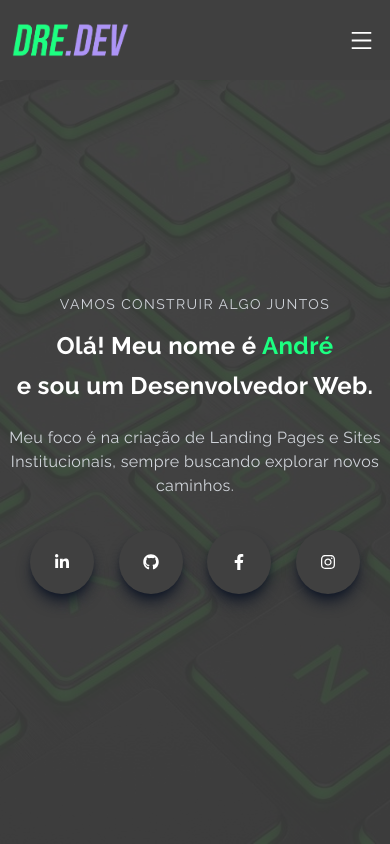
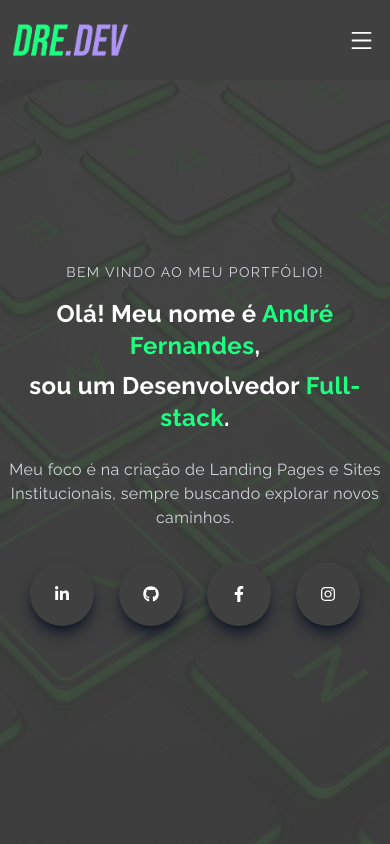
Before and after one commit to Dredeco/portfolio, a Next.js app: page /components/Main in a window 390 px wide. Built offline with nearby package versions, Linux system fonts and the light colour scheme.

Commit message:
Feat: atualização das informações

```diff
--- a/pages/components/Main.jsx
+++ b/pages/components/Main.jsx
@@ -3,6 +3,13 @@ import Link from 'next/link';
 import React from 'react';
 import { FaFacebookF, FaGithub, FaInstagram, FaLinkedinIn } from 'react-icons/fa';
 import BgImage from '../../public/images/teclado.jpg'
+
+const buttons = [
+  {name: "LinkedIn", link: "https://www.linkedin.com/in/andrefersouza/", icon: <FaLinkedinIn /> },
+  {name: "Github", link: "https://github.com/dredeco", icon: <FaGithub /> },
+  {name: "Facebook", link: "https://facebook.com/andrefersouza", icon: <FaFacebookF /> },
+  {name: "Instagram", link: "https://instagram.com/dredeco.dev", icon: <FaInstagram /> }
+]
 
 const Main = () => {
   return (
@@ -21,56 +28,30 @@ const Main = () => {
         />
         <div>
           <p className='uppercase text-sm tracking-widest mt-36 text-gray-300'>
-            VAMOS CONSTRUIR ALGO JUNTOS
+            Bem vindo ao meu portfólio!
           </p>
           <h1 className='pt-4 text-white text-2xl sm:text-4xl'>
-            Olá! Meu nome é<span className='text-[#1cff81]'> André</span>
+            Olá! Meu nome é<span className='text-[#1cff81]'> André Fernandes</span>,
           </h1>
-          <h1 className='py-2 text-white text-2xl sm:text-4xl'>e sou um Desenvolvedor Web.</h1>
+          <h1 className='py-2 text-white text-2xl sm:text-4xl'>sou um Desenvolvedor <span className='text-[#1cff81]'> Full-stack</span>.</h1>
           <p className='py-4 text-gray-300 sm:max-w-[70%] m-auto'>
             Meu foco é na criação de Landing Pages e Sites Institucionais, sempre buscando explorar novos caminhos.
           </p>
           <div className='flex items-center justify-between max-w-[330px] m-auto py-4'>
+            {
+              buttons.map((button) => (
                 <a
-              href='https://www.linkedin.com/in/andrefersouza/'
+                  href={button.link}
                   target='_blank'
                   rel='noreferrer'
                   className='z-50'
                 >
-              <div className='rounded-full bg-[#404040] shadow-lg shadow-gray-900 p-6 cursor-pointer hover:scale-110 ease-in duration-300'>
-                <FaLinkedinIn/>
+                  <div className='rounded-full bg-[#404040] shadow-lg shadow-gray-900 p-6 cursor-pointer hover:scale-110 ease-in duration-300 hover:bg-[#129c50]'>
+                    {button.icon}
                   </div>
                 </a>
-            <a
-              href='https://github.com/dredeco'
-              target='_blank'
-              rel='noreferrer'
-              className='z-50'
-            >
-              <div className='rounded-full bg-[#404040] shadow-lg shadow-gray-900 p-6 cursor-pointer hover:scale-110 ease-in duration-300'>
-                <FaGithub />
-              </div>
-            </a>
-            <a
-              href='https://facebook.com/andrefersouza'
-              target='_blank'
-              rel='noreferrer'
-              className='z-50'
-            >
-              <div className='rounded-full bg-[#404040] shadow-lg shadow-gray-900 p-6 cursor-pointer hover:scale-110 ease-in duration-300'>
-                <FaFacebookF />
-              </div>
-            </a>
-            <a
-              href='https://instagram.com/dredeco.dev'
-              target='_blank'
-              rel='noreferrer'
-              className='z-50'
-            >
-              <div className='rounded-full bg-[#404040] shadow-lg shadow-gray-900 p-6 cursor-pointer hover:scale-110 ease-in duration-300'>
-                <FaInstagram />
-              </div>
-            </a>
+              ))
+            }
           </div>
         </div>
       </div>
```
Also changed, not shown: pages/components/Navbar.jsx (+1 -20 lines). Lines whose indentation alone changed are shown as unchanged.
